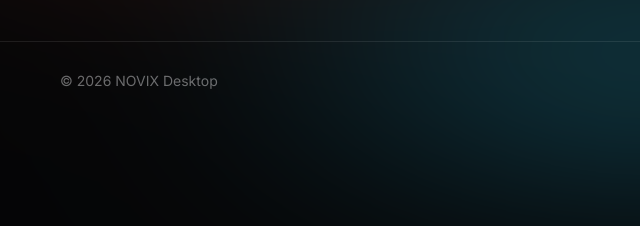
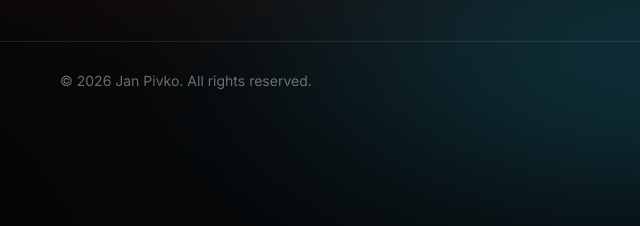
Before and after one commit to novixdesktop/novixdesktop.github.io, a plain HTML site: page index.html in a window 1280 px wide. Shown: the part 4881-5107 px from the top of the page, 0-640 px from the left. Drawn offline with Linux system fonts and the light colour scheme.

Commit message:
Add copyright and license
Co-Authored-By: Claude Opus 5.5 <noreply@anthropic.com>

```diff
--- a/index.html
+++ b/index.html
@@ -226,7 +226,7 @@
 
 <footer>
   <div class="wrap">
-    <span>© 2026 NOVIX Desktop</span>
+    <span>© 2026 Jan Pivko. All rights reserved.</span>
     <span>Not affiliated with Microsoft. Windows is a trademark of Microsoft Corporation.</span>
   </div>
 </footer>
```
Also changed, not shown: LICENSE.txt (added).
